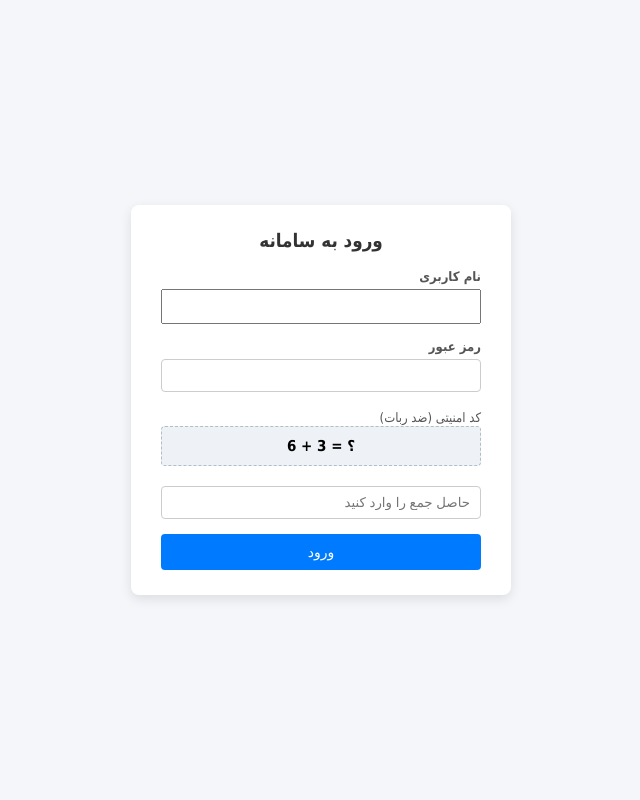
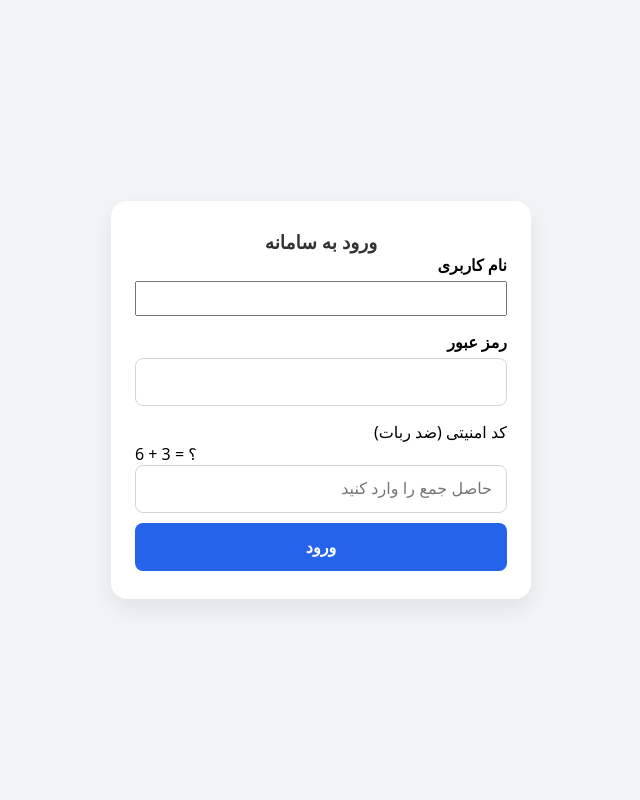
Before and after one commit to nahid7091/showroom, a FastAPI app: page /login in a window 1280 px wide. Shown: the whole page, without its empty margins (319-959 px from the left). Run offline with FastAPI, Linux system fonts and the light colour scheme.

Commit message:
Update login.html

```diff
--- a/templates/login.html
+++ b/templates/login.html
@@ -5,13 +5,83 @@
   <meta name="viewport" content="width=device-width, initial-scale=1.0, maximum-scale=1.0, user-scalable=no">
   <title>ورود به سیستم شوروم</title>
   <style>
-    body { font-family: Tahoma, sans-serif; background: #f4f6f9; display: flex; justify-content: center; align-items: center; height: 100vh; margin: 0; }
-    .login-box { background: white; padding: 25px 30px; border-radius: 8px; box-shadow: 0 4px 12px rgba(0,0,0,0.1); width: 320px; }
+    * {
+    box-sizing: border-box;
+    margin: 0;
+    padding: 0;
+}
+    body { font-family: system-ui, -apple-system, sans-serif;
+          background-color: #f3f4f6; display: flex;
+          justify-content: center; align-items: center;
+          min-height: 100vh; margin: 0;
+         padding: 16px; /* جلوگیری از چسبیدن به لبه‌های گوشی */
+         }
+    .login-box { background: white;
+                padding: 28px 24px;
+                border-radius: 16px;
+                box-shadow: 0 10px 25px rgba(0,0,0,0.08);
+                width: 100%;
+                max-width: 420px;        /* در تبلت و کامپیوتر از ۴۲۰ پیکسل بازتر نمی‌شود */
+                margin: 0 auto;
+               }
+    .login-box h2{
+      font-size: 20px;
+      margin-bottom: 20px;
+      text-align: center;
+    }
     h3 { margin-top: 0; text-align: center; color: #333; }
-    label { font-size: 13px; color: #555; }
-    input[type="text"], input[type="password"], input[type="number"] { width: 100%; padding: 8px 10px; margin-top: 5px; margin-bottom: 15px; border: 1px solid #ccc; border-radius: 4px; box-sizing: border-box; }
-    .captcha-box { background: #eef2f7; padding: 10px; border-radius: 4px; text-align: center; margin-bottom: 15px; font-weight: bold; font-size: 15px; border: 1px dashed #b0bec5; }
-    button { width: 100%; padding: 10px; background: #007bff; color: white; border: none; border-radius: 4px; font-size: 14px; cursor: pointer; }
+    .form-group {
+        margin-bottom: 16px;
+    }
+
+    .form-group label {
+        display: block;
+        margin-bottom: 6px;
+        font-size: 14px;
+        font-weight: 500;
+    }
+
+    .form-control,
+    input[type="text"],
+    input[type="password"],
+    input[type="number"] {
+      width: 100%;
+      height: 48px;            /* ارتفاع استاندارد و لمس راحت با انگشت */
+      padding: 10px 14px;
+      font-size: 16px;         /* سایز ۱۶px مانع از زوم ناخواسته در آیفون (iOS) می‌شود */
+      border: 1px solid #d1d5db;
+      border-radius: 8px;
+      outline: none;
+      transition: border-color 0.2s;
+    }
+    input:focus {
+    border-color: #2563eb;
+}
+    .captcha-box {
+      /* background: #eef2f7;
+      padding: 10px; border-radius: 4px;
+      text-align: center; margin-bottom: 15px;
+      font-weight: bold; font-size: 15px;
+      border: 1px dashed #b0bec5;  */
+      display: flex;
+      align-items: center;
+      gap: 10px;
+    }
+    .captcha-box input {
+    text-align: center;
+    }
+    button {
+        width: 100%;
+        height: 48px;
+        background-color: #2563eb;
+        color: #fff;
+        border: none;
+        border-radius: 8px;
+        font-size: 16px;
+        font-weight: bold;
+        cursor: pointer;
+        margin-top: 10px;
+    }
     button:hover { background: #0056b3; }
     .error { color: #d9534f; background: #fdf7f7; padding: 8px; border-radius: 4px; font-size: 13px; margin-bottom: 12px; border: 1px solid #ebccd1; }
   </style>
```
